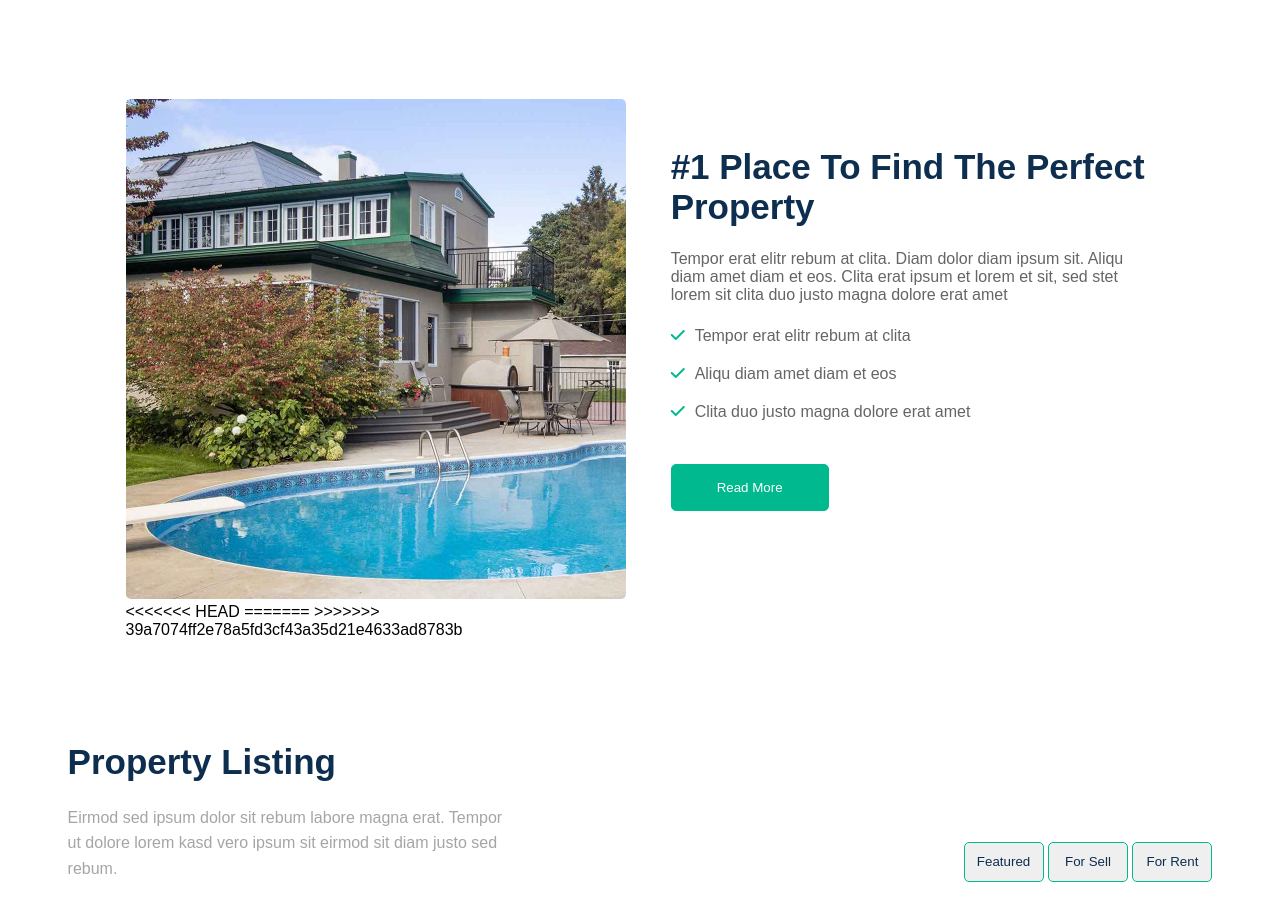
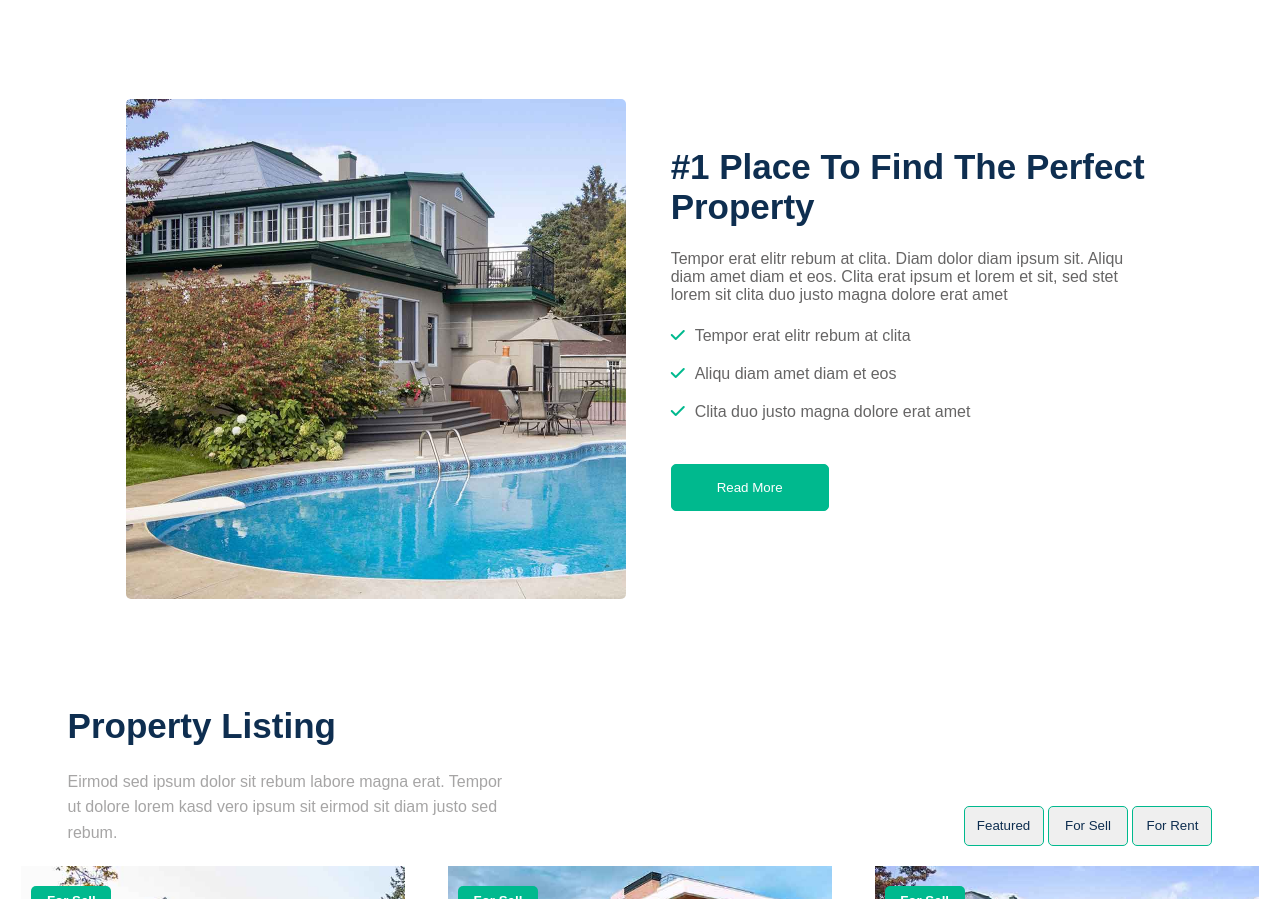
Before and after one commit to Mohamed-Abu-ElHagag/makkan, a plain HTML site: page index.html in a window 1280 px wide. Shown: the part 1766-2665 px from the top of the page. Drawn offline with Linux system fonts and the light colour scheme.

Commit message:
updaaateeee

```diff
--- a/index.html
+++ b/index.html
@@ -195,10 +195,6 @@
             <div class="place1">
 
                 <img src="./image/about.jpg">
-<<<<<<< HEAD
-
-=======
->>>>>>> 39a7074ff2e78a5fd3cf43a35d21e4633ad8783b
             </div>
 
             <div class="place2">
```
